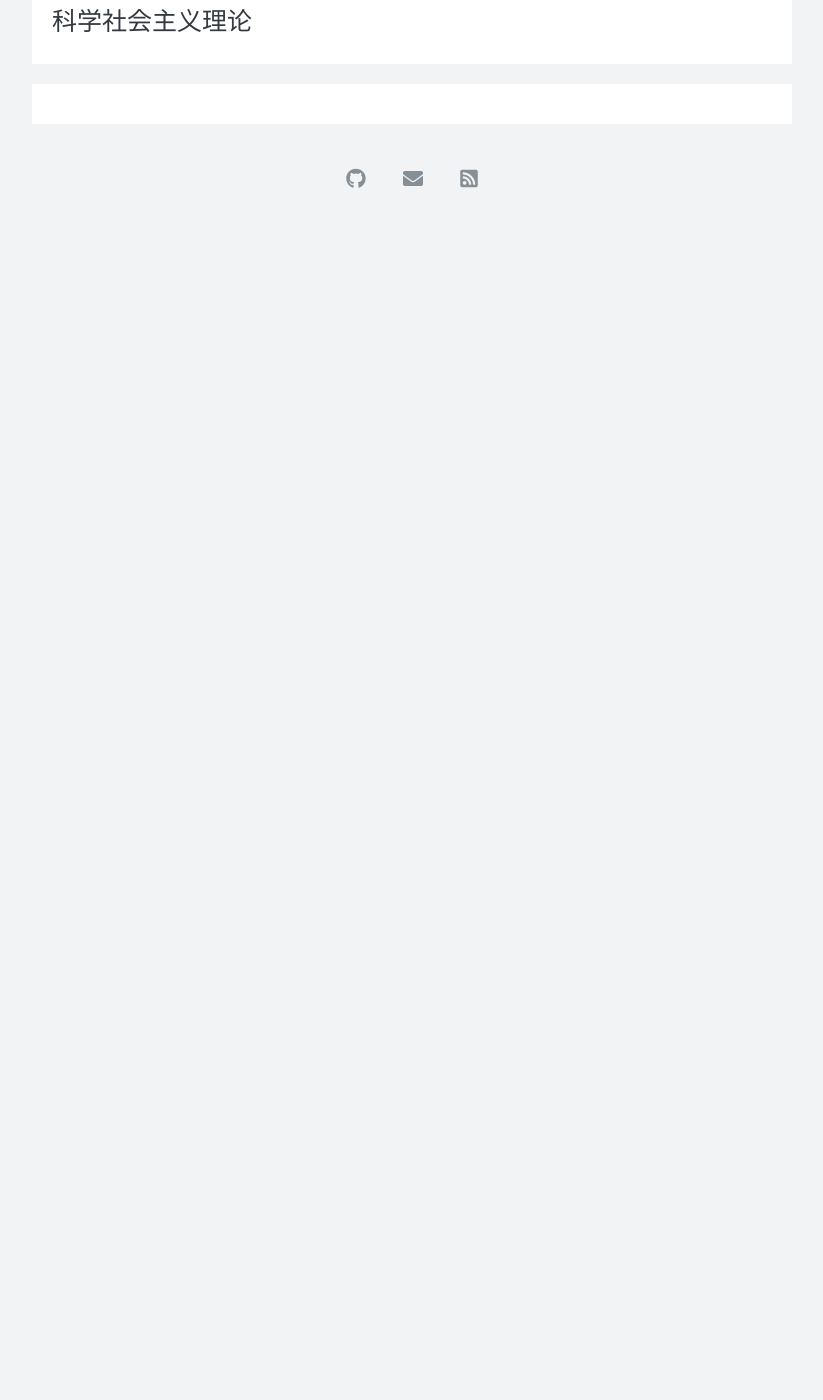
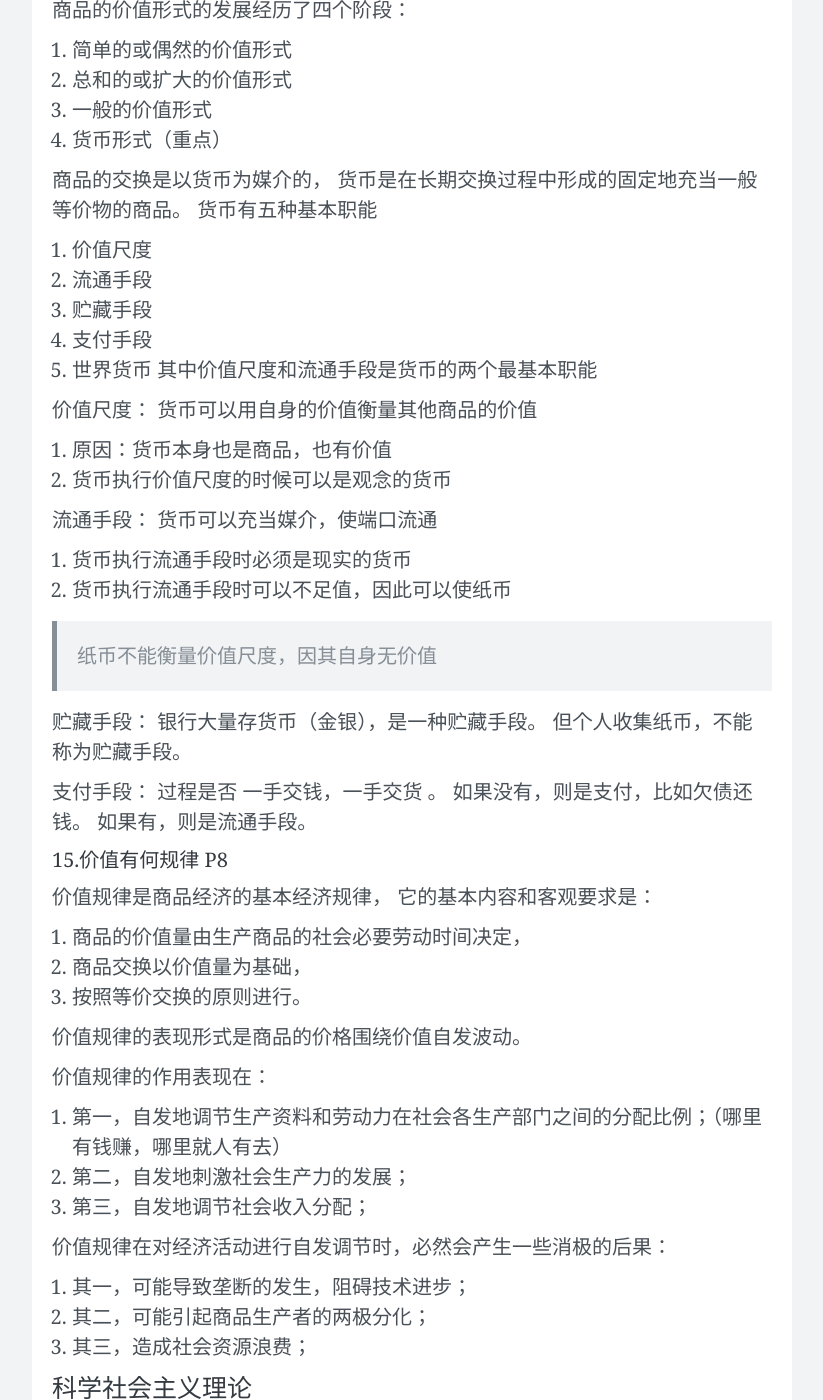
Before and after one commit to wangtiga/wangtiga.github.io, a Jekyll site: the page built from _previews/3709_summary.md, in a window 1280 px wide and 1400 px high, scrolled down 9086 px. Shown: the whole window, without its empty margins (228-1051 px from the left). Built offline with Jekyll 4.4.1, drawn with Linux system fonts in a browser that asks for light colours; nearby versions of some CDN libraries; comment, search, counter and statistics services are not loaded; before the commit the page ends 9310 px from its top, so only the background shows below that; some of the changed text lies outside the part shown.

Commit message:
updated from mac

```diff
--- a/_previews/3709_summary.md
+++ b/_previews/3709_summary.md
@@ -314,6 +314,63 @@ tags:   exam
 
 #### 14.价值如何表现 P8
 
-商品的价值形式的发展
+商品的价值形式的发展经历了四个阶段：
+1. 简单的或偶然的价值形式
+2. 总和的或扩大的价值形式
+3. 一般的价值形式
+4. 货币形式（重点）
+
+商品的交换是以货币为媒介的，
+货币是在长期交换过程中形成的固定地充当一般等价物的商品。
+货币有五种基本职能
+1. 价值尺度
+2. 流通手段
+3. 贮藏手段
+4. 支付手段
+5. 世界货币
+其中价值尺度和流通手段是货币的两个最基本职能
+
+价值尺度：
+货币可以用自身的价值衡量其他商品的价值
+1. 原因：货币本身也是商品，也有价值
+2. 货币执行价值尺度的时候可以是观念的货币
+
+流通手段：
+货币可以充当媒介，使端口流通
+1. 货币执行流通手段时必须是现实的货币
+2. 货币执行流通手段时可以不足值，因此可以使纸币
+
+> 纸币不能衡量价值尺度，因其自身无价值
+
+贮藏手段：
+银行大量存货币（金银），是一种贮藏手段。
+但个人收集纸币，不能称为贮藏手段。
+
+支付手段：
+过程是否 一手交钱，一手交货 。
+如果没有，则是支付，比如欠债还钱。
+如果有，则是流通手段。
+
+#### 15.价值有何规律 P8
+
+价值规律是商品经济的基本经济规律，
+它的基本内容和客观要求是：
+1. 商品的价值量由生产商品的社会必要劳动时间决定，
+2. 商品交换以价值量为基础，
+3. 按照等价交换的原则进行。
+
+价值规律的表现形式是商品的价格围绕价值自发波动。
+
+价值规律的作用表现在：
+1. 第一，自发地调节生产资料和劳动力在社会各生产部门之间的分配比例；（哪里有钱赚，哪里就人有去）
+2. 第二，自发地刺激社会生产力的发展；
+3. 第三，自发地调节社会收入分配；
+
+价值规律在对经济活动进行自发调节时，必然会产生一些消极的后果：
+1. 其一，可能导致垄断的发生，阻碍技术进步；
+2. 其二，可能引起商品生产者的两极分化；
+3. 其三，造成社会资源浪费；
+
+
 
 ### 科学社会主义理论
```
